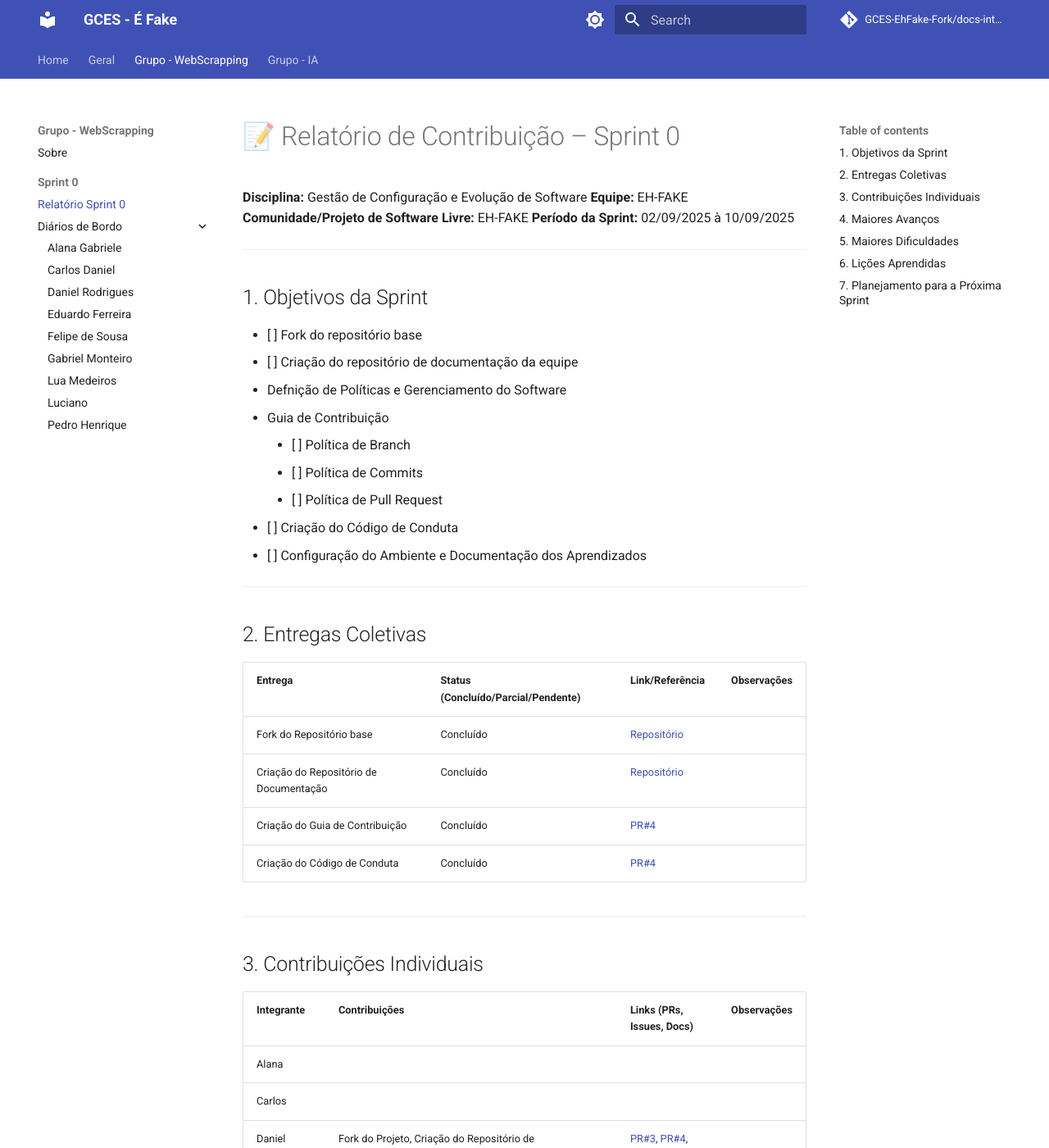
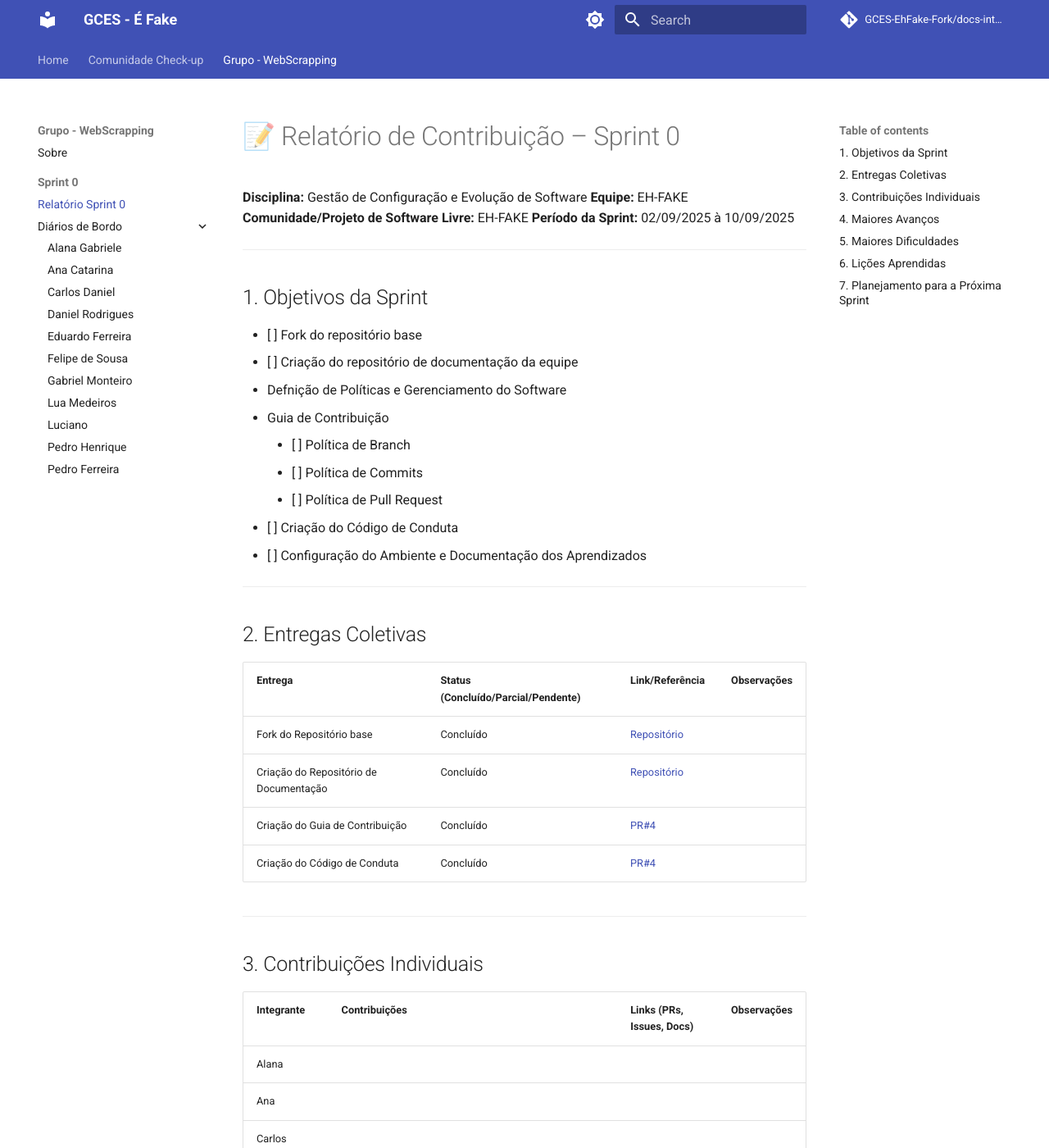
Before and after one commit to GCES-EhFake-Fork/docs-interno, an MkDocs documentation site: the page built from docs/grupo-webscrapping/sprint0/relatorioSprint0.md, in a window 1280 px wide and 1400 px high. Shown: the whole window at 82% size. Built offline with MkDocs 1.6.1 and Material for MkDocs 9.7.7, drawn with Linux system fonts in a browser that asks for light colours; comment, search, counter and statistics services are not loaded.

Commit message:
docs: remocao do subgrupo de IA

```diff
--- a/docs/grupo-webscrapping/sprint0/relatorioSprint0.md
+++ b/docs/grupo-webscrapping/sprint0/relatorioSprint0.md
@@ -10,15 +10,15 @@
 
 ## 1. Objetivos da Sprint
 
-* [ ] Fork do repositório base
-* [ ] Criação do repositório de documentação da equipe
-* Defnição de Políticas e Gerenciamento do Software
-  * Guia de Contribuição
-    * [ ] Política de Branch
-    * [ ] Política de Commits
-    * [ ] Política de Pull Request
-* [ ] Criação do Código de Conduta
-* [ ] Configuração do Ambiente e Documentação dos Aprendizados
+- [ ] Fork do repositório base
+- [ ] Criação do repositório de documentação da equipe
+- Defnição de Políticas e Gerenciamento do Software
+  - Guia de Contribuição
+    - [ ] Política de Branch
+    - [ ] Política de Commits
+    - [ ] Política de Pull Request
+- [ ] Criação do Código de Conduta
+- [ ] Configuração do Ambiente e Documentação dos Aprendizados
 
 ---
 
@@ -35,17 +35,18 @@
 
 ## 3. Contribuições Individuais
 
-| Integrante | Contribuições                             | Links (PRs, Issues, Docs) | Observações |
-| ---------- | ----------------------------------------- | ------------------------- | ----------- |
-| Alana      |                                           |                           |             |
-| Carlos     |                                           |                           |             |
-| Daniel     | Fork do Projeto, Criação do Repositório de Documentação, Guia de Contribuição, Código de Conduta, Relatório da Sprint 0, Revisão de PR, Diário de Bordo             | [PR#3](https://github.com/GCES-EhFake-Fork/docs-interno/pull/3), [PR#4](https://github.com/GCES-EhFake-Fork/docs-interno/pull/4), [PR#8](https://github.com/GCES-EhFake-Fork/docs-interno/pull/8)                                     |                                         |
-| Eduardo    | Criação da estrutura de arquivos da Sprint 0, Diário de Bordo Individual e revisão de PR                      |     [Commit](https://github.com/GCES-EhFake-Fork/docs-interno/commit/fb46aa7414b99f0c8a4d898c421a7d6fa4c62cd0), [PR#6](https://github.com/GCES-EhFake-Fork/docs-interno/pull/6), [PR#8](https://github.com/GCES-EhFake-Fork/docs-interno/pull/8)                 |             |
-| Felipe     |                                           |                           |             |
-| Lua        |                                           |                           |             |
-| Luciano    |                                           |                           |             |
-| Pedro      |                                           |                           |             |
-
+| Integrante     | Contribuições                             | Links (PRs, Issues, Docs) | Observações |
+| -------------- | ----------------------------------------- | ------------------------- | ----------- |
+| Alana          |                                           |                           |             |
+| Ana            |                                           |                           |             |
+| Carlos         |                                           |                           |             |
+| Daniel         | Fork do Projeto, Criação do Repositório de Documentação, Guia de Contribuição, Código de Conduta, Relatório da Sprint 0, Revisão de PR, Diário de Bordo             | [PR#3](https://github.com/GCES-EhFake-Fork/docs-interno/pull/3), [PR#4](https://github.com/GCES-EhFake-Fork/docs-interno/pull/4), [PR#8](https://github.com/GCES-EhFake-Fork/docs-interno/pull/8)                                     |                                         |
+| Eduardo        | Criação da estrutura de arquivos da Sprint 0, Diário de Bordo Individual e revisão de PR                      |     [Commit](https://github.com/GCES-EhFake-Fork/docs-interno/commit/fb46aa7414b99f0c8a4d898c421a7d6fa4c62cd0), [PR#6](https://github.com/GCES-EhFake-Fork/docs-interno/pull/6), [PR#8](https://github.com/GCES-EhFake-Fork/docs-interno/pull/8)                 |             |
+| Felipe         |                                           |                           |             |
+| Lua            |                                           |                           |             |
+| Luciano        |                                           |                           |             |
+| Pedro          |                                           |                           |             |
+| Pedro Ferreira |                                           |                           |             |
 
 ---
 
@@ -53,7 +54,7 @@
 
 ✨ **Destaques da Sprint:**
 
-* O projeto foi configurado localmente pelos membros.
+- O projeto foi configurado localmente pelos membros.
 
 ---
 
@@ -61,21 +62,21 @@
 
 **Principais desafios enfrentados:**
 
-* Demora em entender a estrutura de repositórios do projeto;
-* Falta de comunicação entre equipe;
-* Falta de documentação dos repositórios envolvendo a parte de IA.
+- Demora em entender a estrutura de repositórios do projeto;
+- Falta de comunicação entre equipe;
+- Falta de documentação dos repositórios envolvendo a parte de IA.
 
 ---
 
 ## 6. Lições Aprendidas
 
-* Padronizar o fluxo de contribuição é importante para que todos tenham o mesmo entendimento do que foi feito;
+- Padronizar o fluxo de contribuição é importante para que todos tenham o mesmo entendimento do que foi feito;
 
 ---
 
 ## 7. Planejamento para a Próxima Sprint
 
-* [ ] Selecionar jornais para iniciar o web strapping;
-* [ ] Realizar o primeiro Pull Request;
-* [ ] Melhorar documentação da equipe no que tange interface e índices.
-* [ ] Prosseguir com a documentação de diários de bordo e aprendizagem;
+- [ ] Selecionar jornais para iniciar o web strapping;
+- [ ] Realizar o primeiro Pull Request;
+- [ ] Melhorar documentação da equipe no que tange interface e índices.
+- [ ] Prosseguir com a documentação de diários de bordo e aprendizagem;
--- a/mkdocs.yml
+++ b/mkdocs.yml
@@ -63,18 +63,16 @@ markdown_extensions:
 # Navigation
 nav:
   - Home: index.md
-  - Geral:
-      - Comunidade Check-up:
-          - Sobre: geral/check_up/index.md
-          - Políticas da comunidade: geral/check_up/politicas.md
-      - Comunidade RAG:
-          - Sobre: geral/rag/index.md
+  - Comunidade Check-up:
+    - Sobre: geral/check_up/index.md
+    - Políticas da Comunidade: geral/check_up/politicas.md
   - Grupo - WebScrapping:
       - Sobre: grupo-webscrapping/index.md
       - Sprint 0:
           - Relatório Sprint 0: grupo-webscrapping/sprint0/relatorioSprint0.md
           - Diários de Bordo:
               - Alana Gabriele: grupo-webscrapping/sprint0/diarioAlana.md
+              - Ana Catarina: grupo-webscrapping/sprint0/diarioAnaCatarina.md
               - Carlos Daniel: grupo-webscrapping/sprint0/diarioCarlos.md
               - Daniel Rodrigues: grupo-webscrapping/sprint0/diarioDaniel.md
               - Eduardo Ferreira: grupo-webscrapping/sprint0/diarioEduardo.md
@@ -83,10 +81,4 @@ nav:
               - Lua Medeiros: grupo-webscrapping/sprint0/diarioLua.md
               - Luciano: grupo-webscrapping/sprint0/diarioLuciano.md
               - Pedro Henrique: grupo-webscrapping/sprint0/diarioPedro.md
-  - Grupo - IA:
-      - Sobre: grupo-ia/index.md
-      - Sprint 0:
-          - Relatório Sprint 0: grupo-ia/sprint0/relatorioSprint0.md
-          - Diários de Bordo:
-              - Pedro Ferreira: grupo-ia/sprint0/diarioPedroFerreira.md
-              - Ana Catarina Santos: grupo-ia/sprint0/diarioAnaCatarina.md
+              - Pedro Ferreira: grupo-webscrapping/sprint0/diarioPedroFerreira.md
```
Also changed, not shown: docs/geral/rag/index.md (deleted, +0 -1 lines), docs/grupo-ia/index.md (deleted, +0 -1 lines), docs/grupo-webscrapping/sprint0/diarioAnaCatarina.md (renamed from docs/grupo-ia/sprint0/diarioAnaCatarina.md, +0 -1 lines), docs/index.md (+0 -15 lines), docs/grupo-ia/sprint0/relatorioSprint0.md (deleted), docs/grupo-webscrapping/sprint0/diarioPedroFerreira.md (renamed from docs/grupo-ia/sprint0/diarioPedroFerreira.md).
